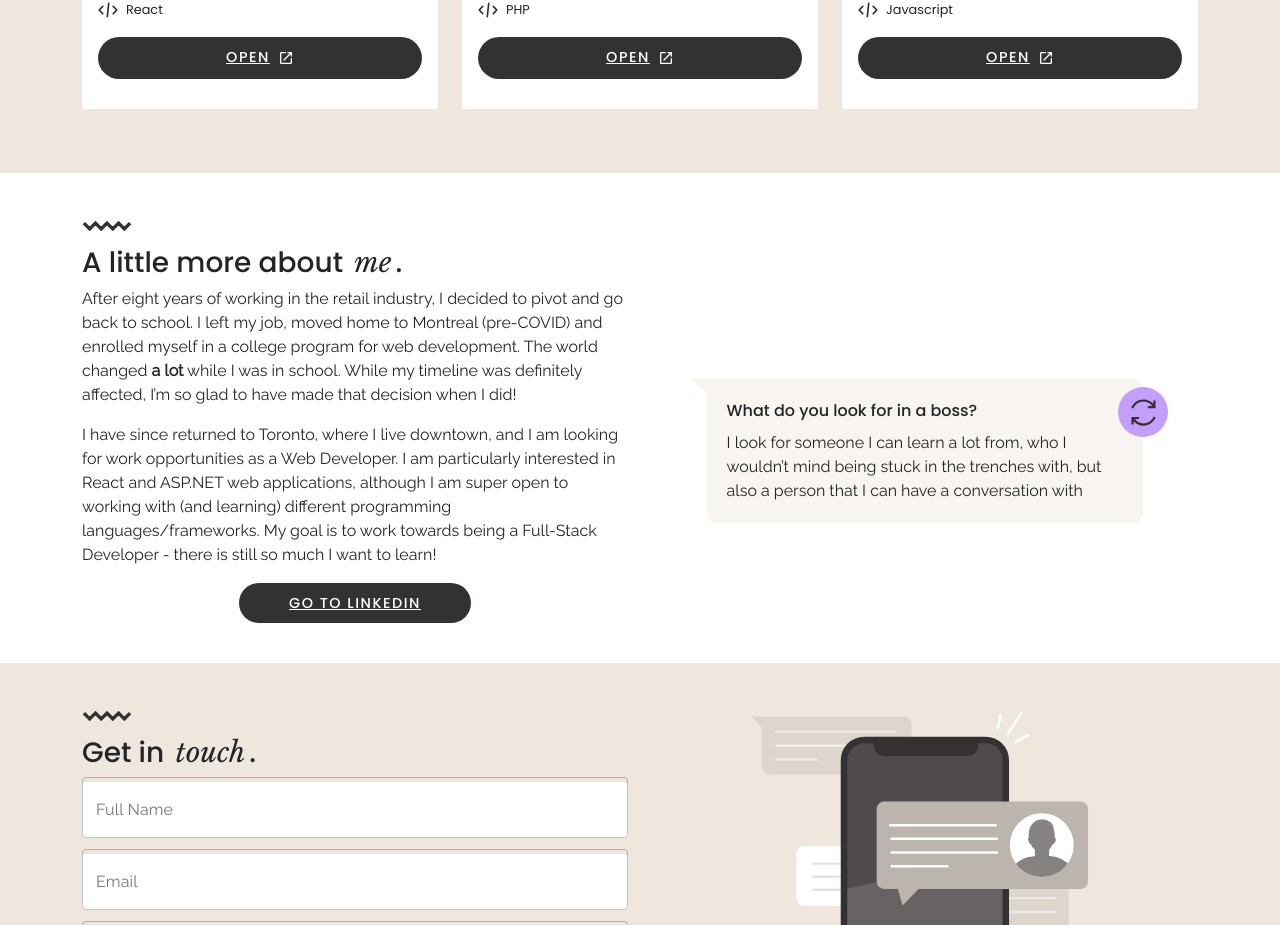
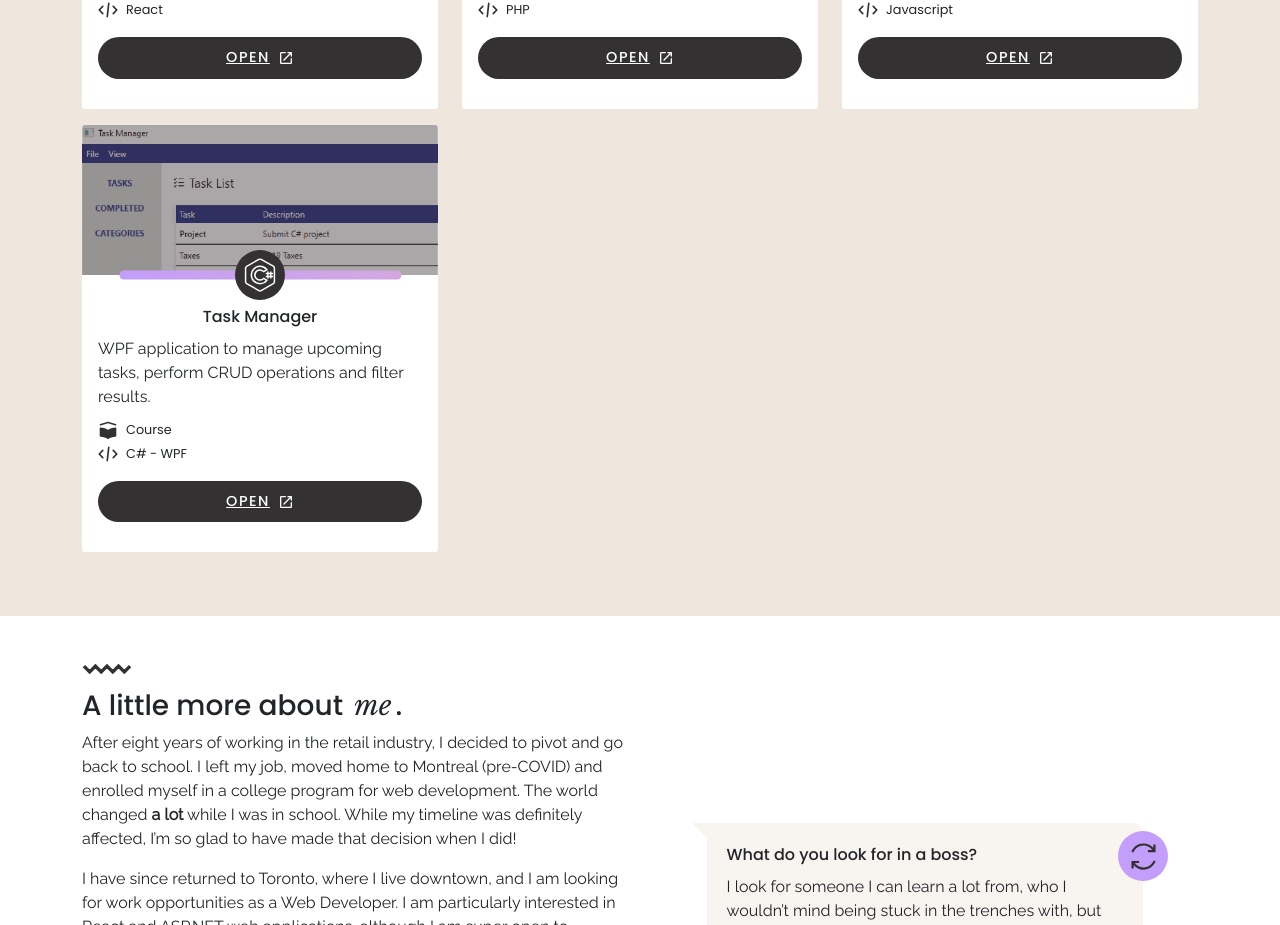
Before and after one commit to stephanieludgate/portfolio-stephanieludgate.com, a React (Create React App) app in the folder stephanieludgate.com/: page / in a window 1280 px wide. Shown: the part 1858-2783 px from the top of the page. Built offline with nearby package versions, Linux system fonts and the light colour scheme; the HTML template or start-up script is replaced by a standard one; a web font is replaced by a local one.

Commit message:
Added WPF task manager project

```diff
--- a/stephanieludgate.com/src/components/Projects.js
+++ b/stephanieludgate.com/src/components/Projects.js
@@ -5,7 +5,7 @@ import ProjectContent from '../project-content';
 import IconReactSVG from '../icons/lang-react';
 import IconJavaScriptSVG from '../icons/lang-javascript';
 import IconPhpSVG from '../icons/lang-php';
-//import IconCsharpSVG from '../icons/lang-csharp';
+import IconCsharpSVG from '../icons/lang-csharp';
 //import IconPythonSVG from '../icons/lang-python';
 import GradientBar from '../icons/gradient-bar';
 import IndependentProjectSVG from '../icons/project-independent';
@@ -54,6 +54,9 @@ class Projects extends Component {
                                 {project.langIcon === 'javascript' && (
                                     <IconJavaScriptSVG/>
                                 )}
+                                {project.langIcon === 'csharp' && (
+                                    <IconCsharpSVG/>
+                                )}
                             </div>
 
                             <div className="card-bottom">
--- a/stephanieludgate.com/src/project-content.js
+++ b/stephanieludgate.com/src/project-content.js
@@ -27,6 +27,16 @@ const projects = [
         langIcon: 'javascript',
         coverImg: 'thumbnail-tip-calculator',
         github: 'https://github.com/stephanieludgate/portfolio-tip-calculator'
+    },
+
+    {
+        name: 'Task Manager',
+        description: 'WPF application to manage upcoming tasks, perform CRUD operations and filter results.',
+        type: 'Course',
+        language: 'C# - WPF',
+        langIcon: 'csharp',
+        coverImg: 'thumbnail-task-manager',
+        github: 'https://github.com/stephanieludgate/portfolio-task-manager'
     }
 
 ]
```
Also changed, not shown: stephanieludgate.com/public/images/thumbnail-task-manager.png (added), 1 other file (tests, documents, lock files or other folders).
